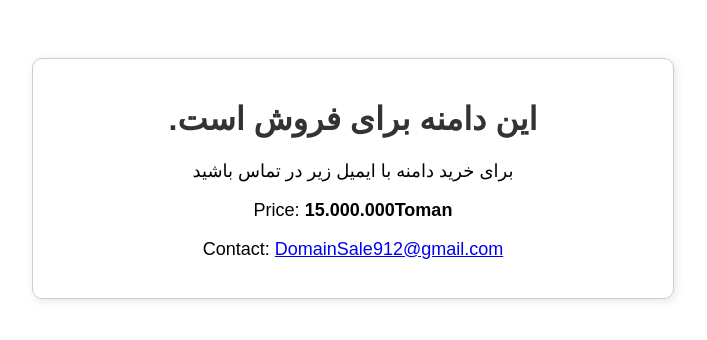
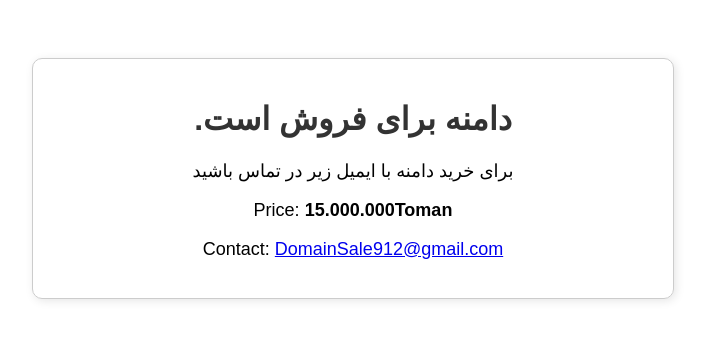
Before and after one commit to DaSpaceJesus/Domain-Sale, a plain HTML site: page index.html in a window 1280 px wide. Shown: the whole page, without its empty margins (287-994 px from the left). Drawn offline with Linux system fonts and the light colour scheme.

Commit message:
Update index.html

```diff
--- a/index.html
+++ b/index.html
@@ -24,7 +24,7 @@
 </head>
 <body>
     <div class="container">
-        <h1>.این دامنه برای فروش است</h1>
+        <h1>.دامنه برای فروش است</h1>
         <p>برای خرید دامنه با ایمیل زیر در تماس باشید</p>
         <p>Price: <strong>15.000.000Toman</strong></p>
         <p>Contact: <a href="mailto:DomainSale912@gmail.com">DomainSale912@gmail.com</a></p>
```
